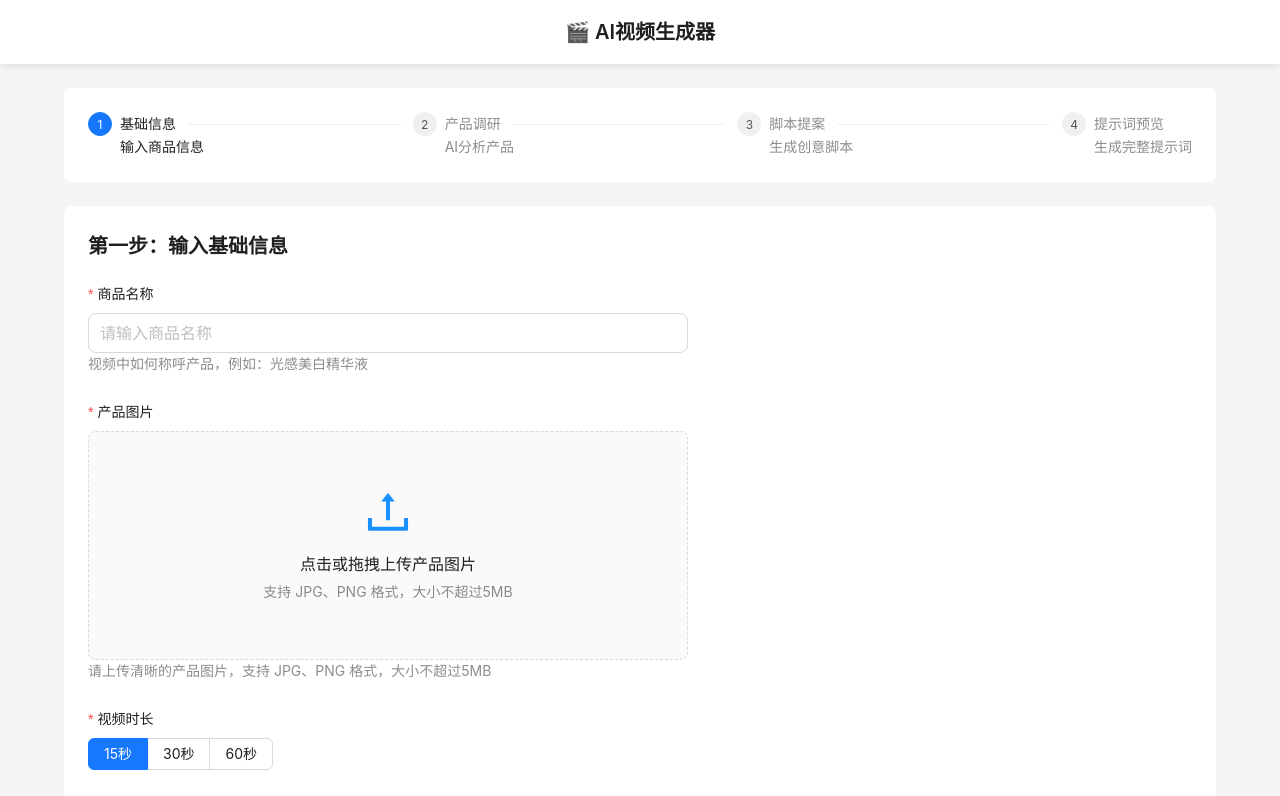
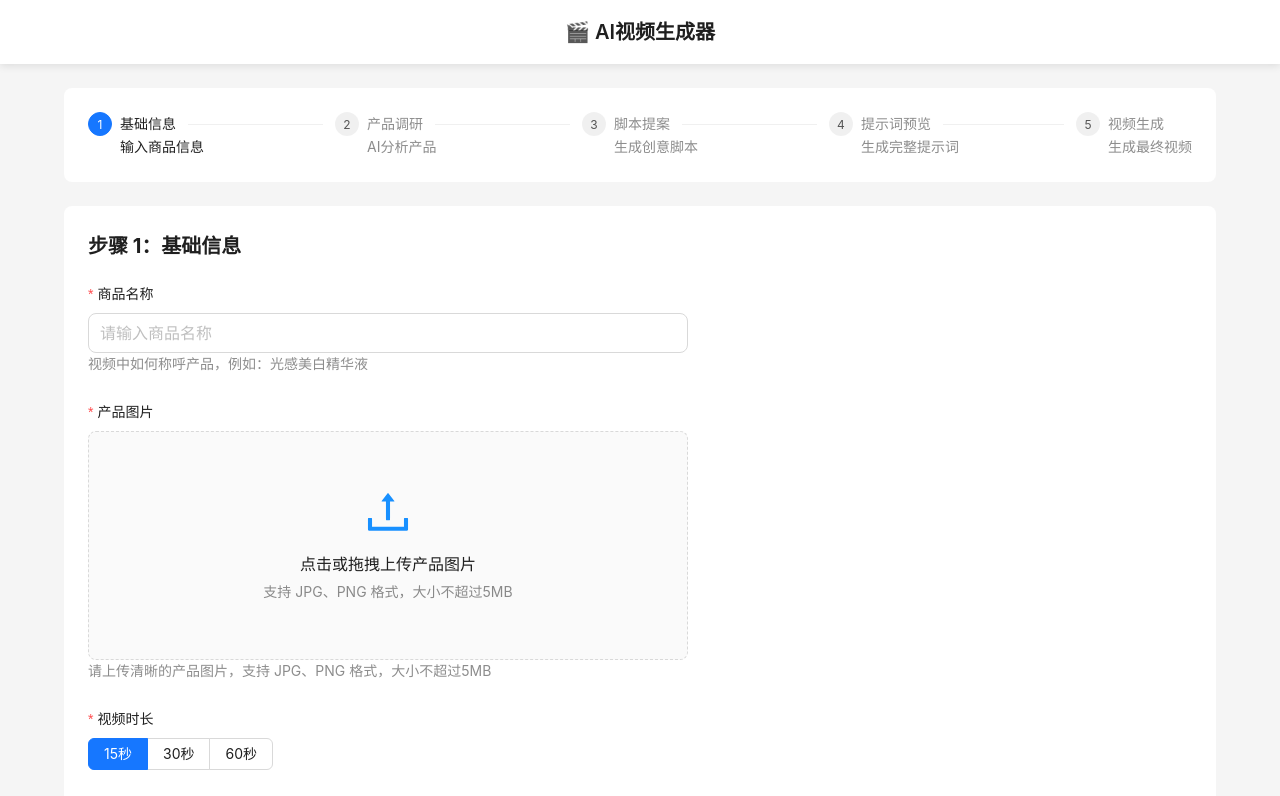
Before and after one commit to daodaoyyds/video-maker, a React (Vite) app: page / in a window 1280 px wide. Shown: the top 796 px of the page. Built offline with nearby package versions, Linux system fonts and the light colour scheme.

Commit message:
Update step numbers to 5-step workflow

```diff
--- a/src/App.tsx
+++ b/src/App.tsx
@@ -4,6 +4,7 @@ import Step1BasicInfo from './pages/Step1BasicInfo'
 import Step2ProductResearch from './pages/Step2ProductResearch'
 import Step3ScriptProposal from './pages/Step3ScriptProposal'
 import Step6PromptPreview from './pages/Step6PromptPreview'
+import Step7VideoResult from './pages/Step7VideoResult'
 
 const { Header, Content } = Layout
 
@@ -12,6 +13,7 @@ const steps = [
   { title: '产品调研', description: 'AI分析产品' },
   { title: '脚本提案', description: '生成创意脚本' },
   { title: '提示词预览', description: '生成完整提示词' },
+  { title: '视频生成', description: '生成最终视频' },
 ]
 
 function App() {
@@ -44,6 +46,8 @@ function App() {
         return <Step3ScriptProposal {...stepProps} />
       case 3:
         return <Step6PromptPreview {...stepProps} />
+      case 4:
+        return <Step7VideoResult {...stepProps} />
       default:
         return <Step1BasicInfo {...stepProps} />
     }
--- a/src/pages/Step1BasicInfo.tsx
+++ b/src/pages/Step1BasicInfo.tsx
@@ -97,7 +97,7 @@ export default function Step1BasicInfo({ onNext }: Step1Props) {
   return (
     <div>
       <h2 style={{ marginBottom: '24px', fontSize: '20px' }}>
-        第一步：输入基础信息
+        步骤 1：基础信息
       </h2>
 
       <Form
--- a/src/pages/Step2ProductResearch.tsx
+++ b/src/pages/Step2ProductResearch.tsx
@@ -364,7 +364,7 @@ export default function Step2ProductResearch({ onNext, onPrev }: Step2Props) {
   return (
     <div style={{ maxWidth: '1200px', margin: '0 auto', padding: '0 16px' }}>
       <Title level={3} style={{ marginBottom: '32px', fontSize: '28px', fontWeight: 600 }}>
-        步骤 2：产品调研与TA画像分析
+        步骤 2：产品调研
       </Title>
 
       {/* 开始调研按钮 */}
--- a/src/pages/Step6PromptPreview.tsx
+++ b/src/pages/Step6PromptPreview.tsx
@@ -172,7 +172,7 @@ ${fixedParams}
   return (
     <div style={{ maxWidth: '1200px', margin: '0 auto', padding: '0 16px' }}>
       <Title level={3} style={{ marginBottom: '32px', fontSize: '28px', fontWeight: 600 }}>
-        步骤 6：提示词预览
+        步骤 4：提示词预览
       </Title>
 
       {/* 加载状态 */}
--- a/src/pages/Step7VideoResult.tsx
+++ b/src/pages/Step7VideoResult.tsx
@@ -37,7 +37,7 @@ export default function Step7VideoResult({ onPrev }: Step7Props) {
   return (
     <div>
       <h2 style={{ marginBottom: '24px', fontSize: '20px' }}>
-        第七步：视频生成
+        步骤 5：视频生成
       </h2>
 
       {/* 置灰提示 */}
```
